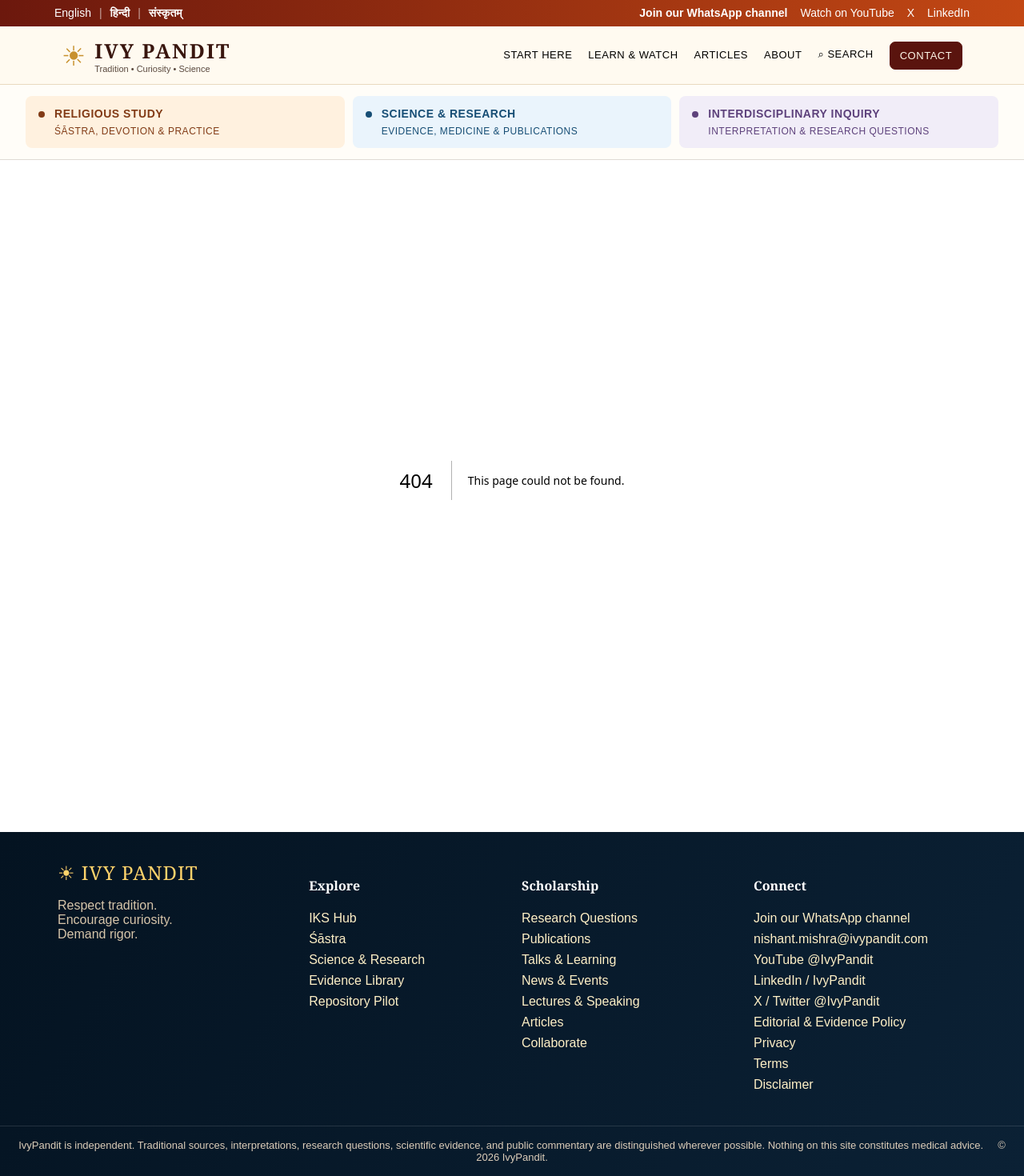
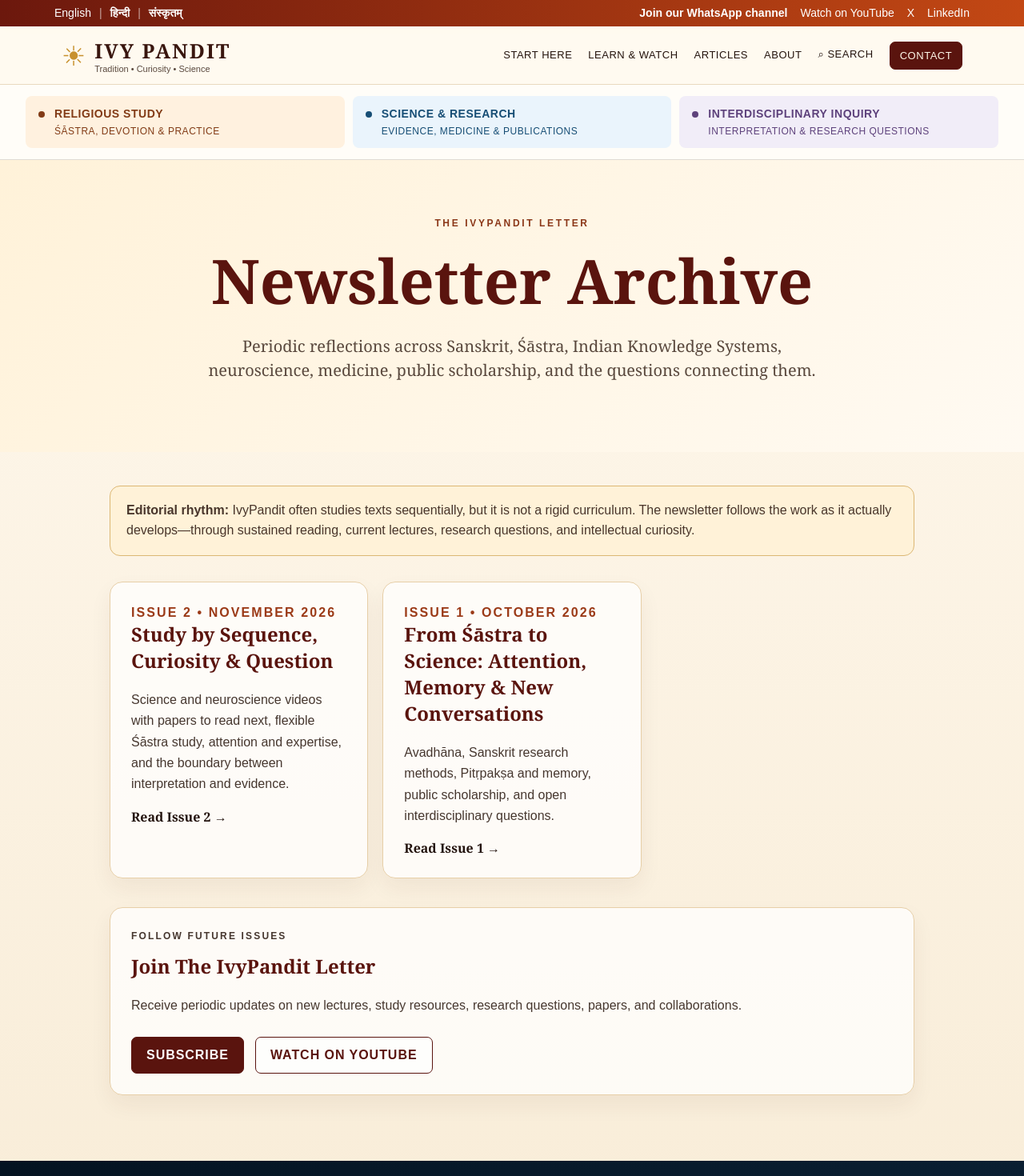
Before and after one commit to nishmishra/ivypandit-v2, a Next.js app: page /newsletter in a window 1280 px wide. Before the commit this address had no page. Shown: the top 1470 px of the page at 80% size. Built offline with nearby package versions, Linux system fonts and the light colour scheme.

Commit message:
Add IvyPandit newsletter archive

```diff
--- /dev/null
+++ b/app/newsletter/page.tsx
@@ -0,0 +1,48 @@
+import type { Metadata } from 'next';
+import Link from 'next/link';
+
+export const metadata: Metadata = {
+  title: 'The IvyPandit Letter | Newsletter Archive',
+  description: 'Archive of The IvyPandit Letter: periodic reflections, study updates, science and neuroscience videos, research questions, and selected reading.',
+};
+
+export default function NewsletterArchive(){
+  return <>
+    <section className="pageHero">
+      <div className="eyebrow">The IvyPandit Letter</div>
+      <h1>Newsletter Archive</h1>
+      <p>Periodic reflections across Sanskrit, Śāstra, Indian Knowledge Systems, neuroscience, medicine, public scholarship, and the questions connecting them.</p>
+    </section>
+    <main className="content">
+      <section className="callout" style={{marginBottom:'32px'}}>
+        <b>Editorial rhythm:</b> IvyPandit often studies texts sequentially, but it is not a rigid curriculum. The newsletter follows the work as it actually develops—through sustained reading, current lectures, research questions, and intellectual curiosity.
+      </section>
+
+      <div className="resourceGrid">
+        <Link className="panel linkedCard" href="/articles/ivypandit-letter-november-2026">
+          <span className="label">ISSUE 2 • NOVEMBER 2026</span>
+          <h2>Study by Sequence, Curiosity & Question</h2>
+          <p>Science and neuroscience videos with papers to read next, flexible Śāstra study, attention and expertise, and the boundary between interpretation and evidence.</p>
+          <span>Read Issue 2 →</span>
+        </Link>
+
+        <Link className="panel linkedCard" href="/articles/ivypandit-letter-october-2026">
+          <span className="label">ISSUE 1 • OCTOBER 2026</span>
+          <h2>From Śāstra to Science: Attention, Memory & New Conversations</h2>
+          <p>Avadhāna, Sanskrit research methods, Pitṛpakṣa and memory, public scholarship, and open interdisciplinary questions.</p>
+          <span>Read Issue 1 →</span>
+        </Link>
+      </div>
+
+      <section className="panel" style={{marginTop:'36px'}}>
+        <p className="kicker">Follow future issues</p>
+        <h2>Join The IvyPandit Letter</h2>
+        <p>Receive periodic updates on new lectures, study resources, research questions, papers, and collaborations.</p>
+        <div className="buttons" style={{justifyContent:'flex-start',flexWrap:'wrap'}}>
+          <a className="btn primary" href="https://ivypandit.beehiiv.com/" target="_blank" rel="noopener noreferrer">Subscribe</a>
+          <a className="btn secondary" href="https://www.youtube.com/@IvyPandit/videos" target="_blank" rel="noopener noreferrer">Watch on YouTube</a>
+        </div>
+      </section>
+    </main>
+  </>;
+}
```
